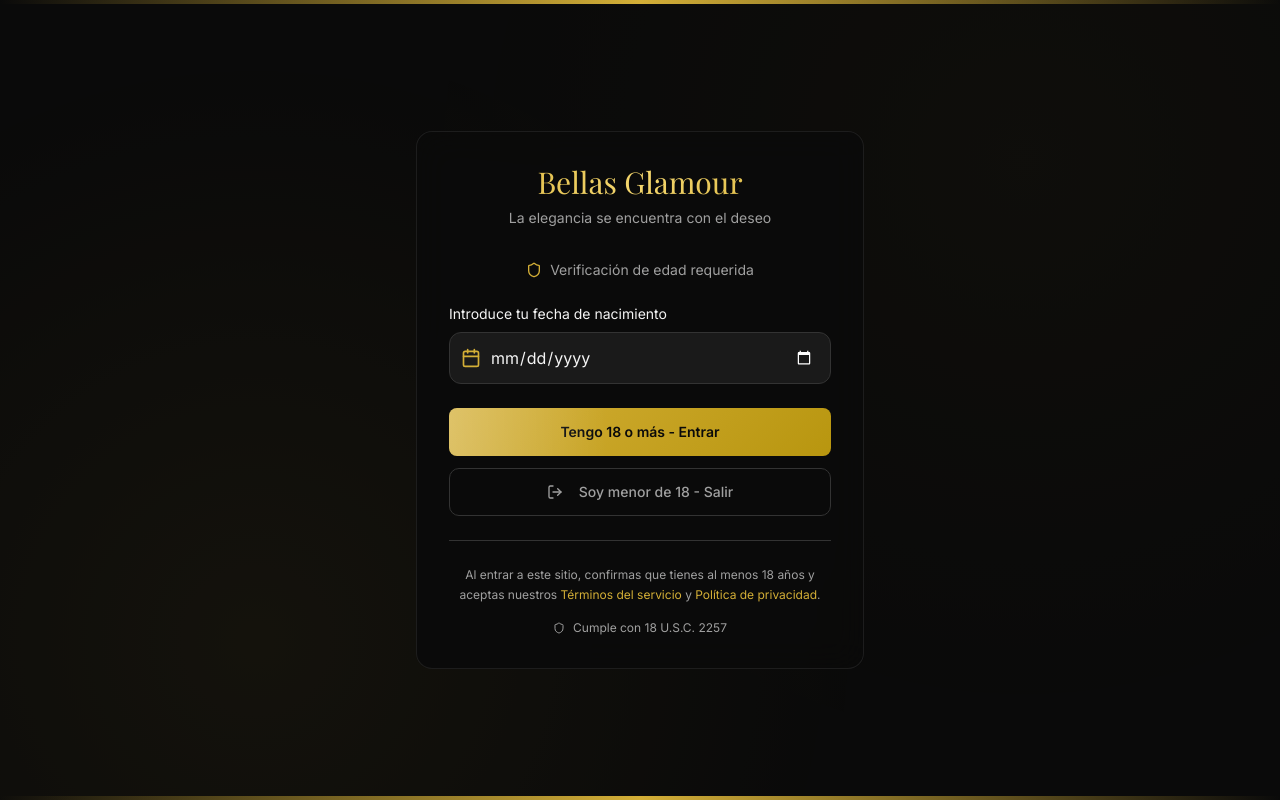
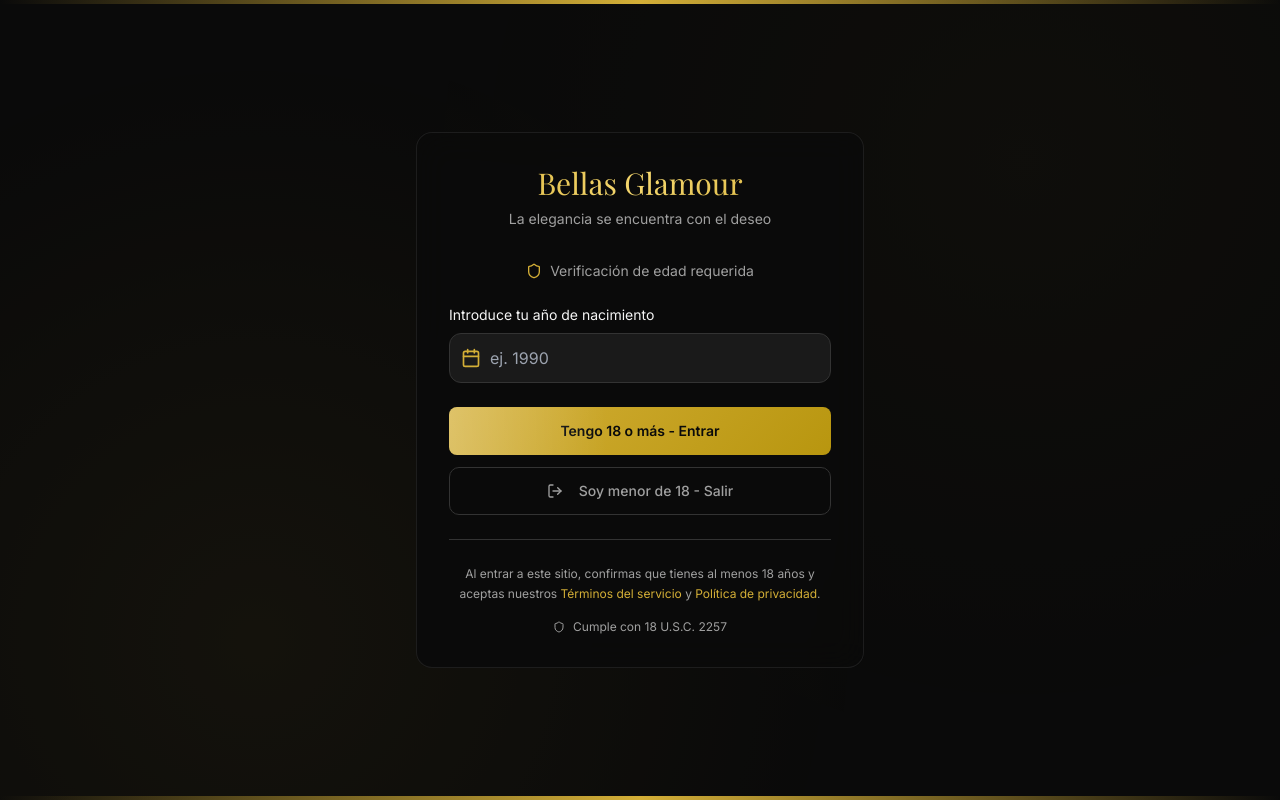
Before and after one commit to JhonyAlex/bellas-glamour-3, a Next.js app: page / in a window 1280 px wide. Shown: the top 800 px of the page. Built offline with nearby package versions, Linux system fonts and the light colour scheme; a web font is replaced by a local one.

Commit message:
Refactor age verification to use birth year instead of date and update Spanish translations

```diff
--- a/src/components/age-gate-modal.tsx
+++ b/src/components/age-gate-modal.tsx
@@ -11,7 +11,7 @@ import { t } from '@/lib/i18n';
 
 export function AgeGateModal() {
   const { showAgeGate, verifyAge } = useAgeVerification();
-  const [birthDate, setBirthDate] = useState('');
+  const [birthYear, setBirthYear] = useState('');
   const [error, setError] = useState('');
   const [isSubmitting, setIsSubmitting] = useState(false);
 
@@ -20,31 +20,27 @@ export function AgeGateModal() {
     setIsSubmitting(true);
     setError('');
 
-    if (!birthDate) {
-      setError(t('age_gate.error_enter_dob'));
+    if (!birthYear) {
+      setError(t('age_gate.error_enter_year'));
       setIsSubmitting(false);
       return;
     }
 
-    const date = new Date(birthDate);
-    const today = new Date();
+    const year = parseInt(birthYear);
+    const currentYear = new Date().getFullYear();
 
-    // Check if date is valid
-    if (isNaN(date.getTime())) {
-      setError(t('age_gate.error_valid_dob'));
+    // Check if year is valid
+    if (isNaN(year) || year < 1900 || year > currentYear) {
+      setError(t('age_gate.error_valid_year'));
       setIsSubmitting(false);
       return;
     }
 
-    // Check if date is in the future
-    if (date > today) {
-      setError(t('age_gate.error_future_dob'));
-      setIsSubmitting(false);
-      return;
-    }
+    // Calculate age based on birth year (using January 1st of that year)
+    const birthDate = new Date(year, 0, 1);
 
     // Check age
-    const isOverAge = verifyAge(date);
+    const isOverAge = verifyAge(birthDate);
 
     if (!isOverAge) {
       setError(t('age_gate.error_under_age', { age: MINIMUM_AGE }));
@@ -100,16 +96,18 @@ export function AgeGateModal() {
               <form onSubmit={handleSubmit} className="space-y-6">
                 <div className="space-y-2">
                   <label className="block text-sm text-[#F5F5F5] mb-2">
-                    {t('age_gate.enter_dob')}
+                    {t('age_gate.enter_birth_year')}
                   </label>
                   <div className="relative">
                     <Calendar className="absolute left-3 top-1/2 transform -translate-y-1/2 w-5 h-5 text-[#D4AF37]" />
                     <input
-                      type="date"
-                      value={birthDate}
-                      onChange={(e) => setBirthDate(e.target.value)}
+                      type="number"
+                      value={birthYear}
+                      onChange={(e) => setBirthYear(e.target.value)}
+                      placeholder={t('age_gate.year_placeholder')}
+                      min="1900"
+                      max={new Date().getFullYear()}
                       className="w-full pl-10 pr-4 py-3 bg-[#1A1A1A] border border-[#333333] rounded-lg text-[#F5F5F5] focus:border-[#D4AF37] focus:ring-1 focus:ring-[#D4AF37] transition-colors"
-                      max={new Date().toISOString().split('T')[0]}
                     />
                   </div>
                 </div>
--- a/src/locales/es.json
+++ b/src/locales/es.json
@@ -177,7 +177,11 @@
   },
   "age_gate": {
     "title": "Verificación de edad requerida",
+    "enter_birth_year": "Introduce tu año de nacimiento",
+    "year_placeholder": "ej. 1990",
     "enter_dob": "Introduce tu fecha de nacimiento",
+    "error_enter_year": "Por favor ingresa tu año de nacimiento",
+    "error_valid_year": "Por favor ingresa un año válido",
     "error_enter_dob": "Por favor ingresa tu fecha de nacimiento",
     "error_valid_dob": "Por favor ingresa una fecha de nacimiento válida",
     "error_future_dob": "La fecha de nacimiento no puede estar en el futuro",
```
